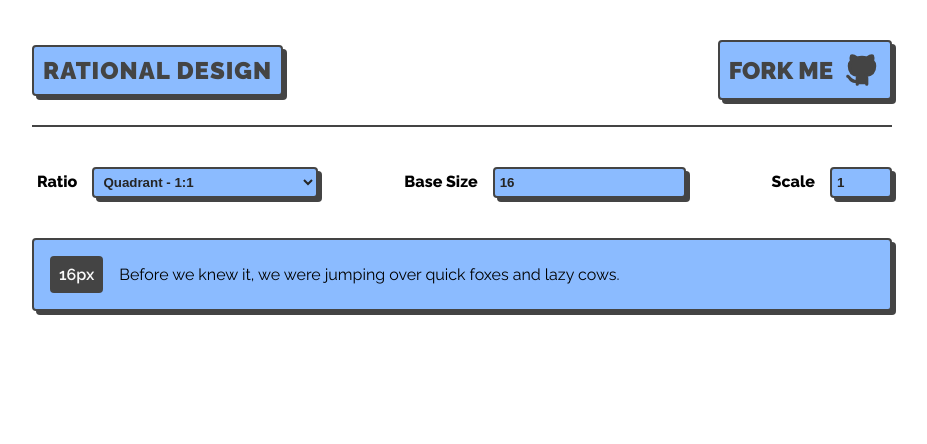
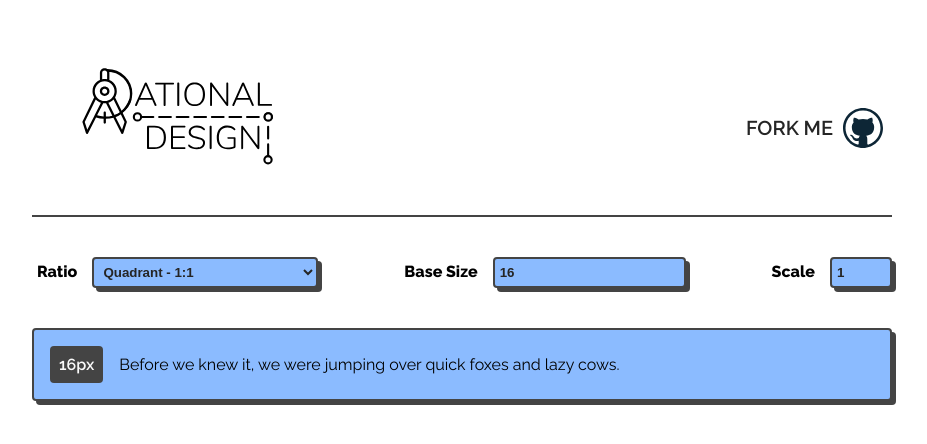
Before and after one commit to timmybytes/rational-design, a React (Create React App) app: page / in a window 1280 px wide. Shown: the top 444 px of the page, without its empty margins (178-1105 px from the left). Built offline with nearby package versions, Linux system fonts and the light colour scheme.

Commit message:
(refactor): Add header logos

```diff
--- a/src/Header.jsx
+++ b/src/Header.jsx
@@ -1,24 +1,13 @@
 import React from 'react';
+import logo from './rational-design-logo-card.svg';
+import githubLogo from './github-logo-icon.svg';
 
 const Header = () => (
   <header className='header'>
-    <h1 className='header__title'>Rational Design</h1>
+    <img src={logo} alt='logo' />
     <a className='header__link' href='https://github.com/timmybytes/rational-design'>
       <span>Fork Me</span>
-      <svg
-        xmlns='http://www.w3.org/2000/svg'
-        class='icon icon-tabler icon-tabler-brand-github'
-        width='38'
-        height='38'
-        viewBox='0 0 24 24'
-        stroke-width='2'
-        stroke='#444444'
-        fill='#444444'
-        stroke-linecap='round'
-        stroke-linejoin='round'>
-        <path stroke='none' d='M0 0h24v24H0z' fill='none' />
-        <path d='M9 19c-4.3 1.4 -4.3 -2.5 -6 -3m12 5v-3.5c0 -1 .1 -1.4 -.5 -2c2.8 -.3 5.5 -1.4 5.5 -6a4.6 4.6 0 0 0 -1.3 -3.2a4.2 4.2 0 0 0 -.1 -3.2s-1.1 -.3 -3.5 1.3a12.3 12.3 0 0 0 -6.2 0c-2.4 -1.6 -3.5 -1.3 -3.5 -1.3a4.2 4.2 0 0 0 -.1 3.2a4.6 4.6 0 0 0 -1.3 3.2c0 4.6 2.7 5.7 5.5 6c-.6 .6 -.6 1.2 -.5 2v3.5' />
-      </svg>
+      <img src={githubLogo} alt='Github logo' />
     </a>
   </header>
 );
--- a/src/_header.scss
+++ b/src/_header.scss
@@ -9,7 +9,17 @@
   border-bottom: 2px solid #444444;
   @media screen and (max-width: 400px) {
     flex-direction: column;
+    justify-content: center;
     align-items: stretch;
+    &__link {
+      margin: 0 auto;
+      margin-top: 0;
+    }
+  }
+  img {
+    width: 100%;
+    max-width: 300px;
+    height: auto;
   }
   &__title {
     font-size: 1.5rem;
@@ -25,25 +35,34 @@
   }
   &__link {
     display: flex;
-    padding: 5px;
     flex-direction: row;
     align-items: center;
     text-decoration: none;
-    background: #8bbbff;
-    border: 2px solid #444444;
-    color: #444444;
+    margin-top: 25px;
+    color: #252525;
     padding: 9px;
     border-radius: 4px;
-    box-shadow: 4px 4px 0 #444444;
-  }
-  span {
-    font-size: 1.5rem;
-    font-weight: 900;
-    text-transform: uppercase;
-    padding-right: 10px;
-    // border-bottom: 2px solid #444444;
-  }
-  svg {
-    // padding-left: 15px;
+    @media screen and (max-width: 400px) {
+      margin: 0 auto;
+      margin-top: 0;
+    }
+    span {
+      // font-family: 'Nunito';
+      font-size: 1.25rem;
+      font-weight: 600;
+      text-transform: uppercase;
+      padding-right: 10px;
+      @media screen and (max-width: 400px) {
+        font-size: 1rem;
+      }
+    }
+    img {
+      width: 100%;
+      max-width: 40px;
+      height: auto;
+      @media screen and (max-width: 400px) {
+        max-width: 25px;
+      }
+    }
   }
 }
```
Also changed, not shown: src/github-logo-icon.svg (added), 1 other file (tests, documents, lock files or other folders).
